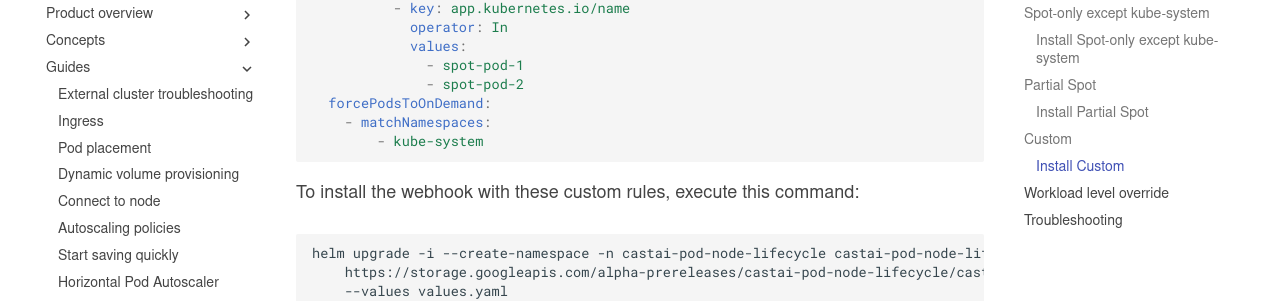
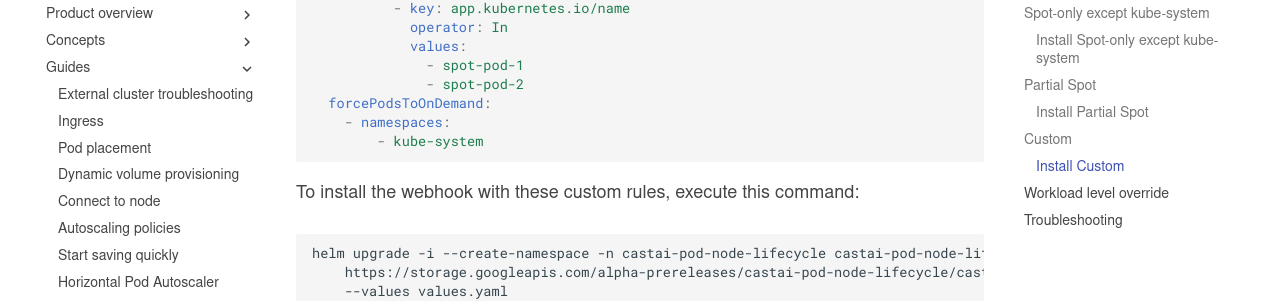
Before and after one commit to castai/docs, an MkDocs documentation site: the page built from docs/guides/mutating-admision-webhook.md, in a window 1280 px wide and 900 px high, scrolled down 3914 px. Shown: the part 147-448 px from the top of the window. Built offline with MkDocs 1.6.1 and Material for MkDocs 9.7.7, drawn with Linux system fonts in a browser that asks for light colours; some web fonts are replaced; some of the changed lines change nothing that is shown.

Commit message:
fix(spot-webhook): values.yaml namespaces (#193)

````diff
--- a/docs/guides/mutating-admision-webhook.md
+++ b/docs/guides/mutating-admision-webhook.md
@@ -119,7 +119,7 @@
               - spot-pod-1
               - spot-pod-2
   forcePodsToOnDemand:
-    - matchNamespaces:
+    - namespaces:
         - kube-system
 ```
 
````
